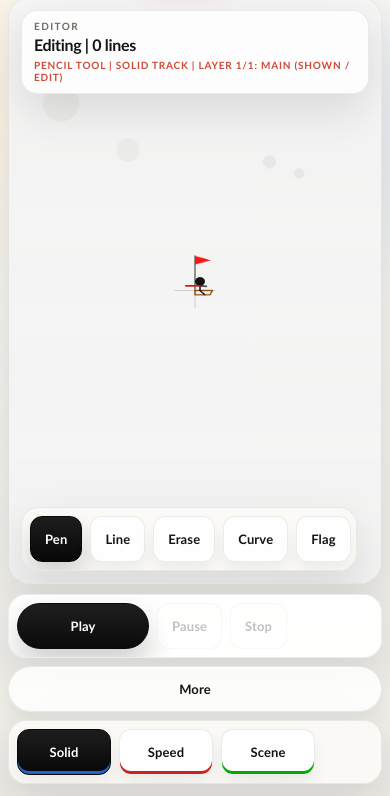
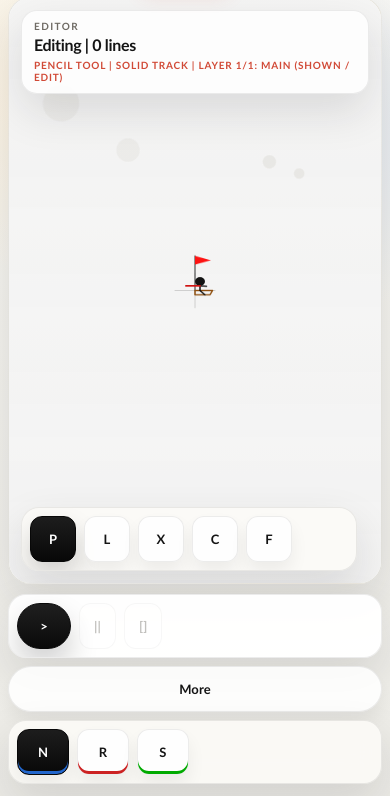
Before and after one commit to jdotfite/rider-reloaded, a website built with Vite: page index.html in a window 390 px wide. Shown: the part 48-844 px from the top of the page. Built offline with nearby package versions, Linux system fonts and the light colour scheme.

Commit message:
Add icon mode for phone controls

```diff
--- a/index.html
+++ b/index.html
@@ -538,15 +538,23 @@
       }
       #tool-rail button {
         min-height: 46px;
+        min-width: 46px;
+        width: 46px;
+        padding: 0;
+        justify-content: center;
       }
       button.play-button {
-        min-width: 132px;
+        min-width: 54px;
       }
       button.line-type-button {
-        min-width: 94px;
+        min-width: 52px;
       }
       button.layer-label {
-        min-width: 150px;
+        min-width: 82px;
+      }
+      button.layer-state-button,
+      #mobile-more-toggle {
+        min-width: 52px;
       }
       #layer-rename-panel input {
         min-height: 46px;
--- a/src/ui/Toolbar.ts
+++ b/src/ui/Toolbar.ts
@@ -3,13 +3,14 @@ import { GameState } from '../game/GameState';
 
 export class Toolbar {
   private static readonly COMPACT_BREAKPOINT = 720;
+  private static readonly ICON_BREAKPOINT = 560;
 
   private toolRail: HTMLElement;
   private fileActions: HTMLElement;
   private transport: HTMLElement;
   private layerStrip: HTMLElement;
   private lineTypeStrip: HTMLElement;
-  private compactMode = false;
+  private labelMode: 'wide' | 'compact' | 'icon' = 'wide';
 
   onToolSelect: ((tool: string) => void) | null = null;
   onLineTypeSelect: ((type: LineType) => void) | null = null;
@@ -44,7 +45,7 @@ export class Toolbar {
   private layerMoveNextBtn!: HTMLButtonElement;
   private layerRenameBtn!: HTMLButtonElement;
   private layerNewBtn!: HTMLButtonElement;
-  private responsiveButtons: Map<HTMLButtonElement, { wide: string; compact: string }> = new Map();
+  private responsiveButtons: Map<HTMLButtonElement, { wide: string; compact: string; icon: string }> = new Map();
 
   constructor() {
     this.toolRail = this.requireElement('tool-rail');
@@ -58,23 +59,23 @@ export class Toolbar {
   }
 
   private build() {
-    this.addToolBtn('pencil', 'Pencil (1)', 'Pen');
-    this.addToolBtn('line', 'Line (2)', 'Line');
-    this.addToolBtn('eraser', 'Eraser (3)', 'Erase');
-    this.addToolBtn('curve', 'Curve (4)', 'Curve');
-    this.addToolBtn('flag', 'Flag (5)', 'Flag');
+    this.addToolBtn('pencil', 'Pencil (1)', 'Pen', 'P');
+    this.addToolBtn('line', 'Line (2)', 'Line', 'L');
+    this.addToolBtn('eraser', 'Eraser (3)', 'Erase', 'X');
+    this.addToolBtn('curve', 'Curve (4)', 'Curve', 'C');
+    this.addToolBtn('flag', 'Flag (5)', 'Flag', 'F');
 
-    this.addBtn(this.fileActions, 'Clear', () => this.onClear?.(), 'Clr');
-    this.addBtn(this.fileActions, 'Undo', () => this.onUndo?.(), 'Undo');
-    this.addBtn(this.fileActions, 'Redo', () => this.onRedo?.(), 'Redo');
-    this.addBtn(this.fileActions, 'Save', () => this.onSave?.(), 'Save');
-    this.addBtn(this.fileActions, 'Load', () => this.onLoad?.(), 'Load');
+    this.addBtn(this.fileActions, 'Clear', () => this.onClear?.(), 'Clr', 'C');
+    this.addBtn(this.fileActions, 'Undo', () => this.onUndo?.(), 'Undo', 'U');
+    this.addBtn(this.fileActions, 'Redo', () => this.onRedo?.(), 'Redo', 'R');
+    this.addBtn(this.fileActions, 'Save', () => this.onSave?.(), 'Save', 'S');
+    this.addBtn(this.fileActions, 'Load', () => this.onLoad?.(), 'Load', 'L');
 
-    this.playBtn = this.addBtn(this.transport, 'Play', () => this.onPlay?.(), 'Play');
+    this.playBtn = this.addBtn(this.transport, 'Play', () => this.onPlay?.(), 'Play', '>');
     this.playBtn.classList.add('play-button');
-    this.pauseBtn = this.addBtn(this.transport, 'Pause', () => this.onPause?.(), 'Pause');
+    this.pauseBtn = this.addBtn(this.transport, 'Pause', () => this.onPause?.(), 'Pause', '||');
     this.pauseBtn.classList.add('subtle');
-    this.stopBtn = this.addBtn(this.transport, 'Stop', () => this.onStop?.(), 'Stop');
+    this.stopBtn = this.addBtn(this.transport, 'Stop', () => this.onStop?.(), 'Stop', '[]');
     this.stopBtn.classList.add('subtle');
 
     this.layerPrevBtn = this.addBtn(this.layerStrip, '<', () => this.onLayerPrev?.());
@@ -82,9 +83,9 @@ export class Toolbar {
     this.layerLabelBtn = this.addBtn(this.layerStrip, 'Main', () => {});
     this.layerLabelBtn.classList.add('subtle', 'layer-label');
     this.layerLabelBtn.disabled = true;
-    this.layerVisibilityBtn = this.addBtn(this.layerStrip, 'Shown', () => this.onLayerToggleVisibility?.(), 'Show');
+    this.layerVisibilityBtn = this.addBtn(this.layerStrip, 'Shown', () => this.onLayerToggleVisibility?.(), 'Show', 'V');
     this.layerVisibilityBtn.classList.add('layer-state-button');
-    this.layerEditBtn = this.addBtn(this.layerStrip, 'Edit', () => this.onLayerToggleEditability?.(), 'Edit');
+    this.layerEditBtn = this.addBtn(this.layerStrip, 'Edit', () => this.onLayerToggleEditability?.(), 'Edit', 'E');
     this.layerEditBtn.classList.add('layer-state-button');
     this.layerNextBtn = this.addBtn(this.layerStrip, '>', () => this.onLayerNext?.());
     this.layerNextBtn.classList.add('layer-button');
@@ -92,22 +93,22 @@ export class Toolbar {
     this.layerMovePrevBtn.classList.add('layer-button');
     this.layerMoveNextBtn = this.addBtn(this.layerStrip, '>>', () => this.onLayerMoveNext?.());
     this.layerMoveNextBtn.classList.add('layer-button');
-    this.layerRenameBtn = this.addBtn(this.layerStrip, 'Rename', () => this.onLayerRename?.(), 'Ren');
+    this.layerRenameBtn = this.addBtn(this.layerStrip, 'Rename', () => this.onLayerRename?.(), 'Ren', 'N');
     this.layerRenameBtn.classList.add('layer-state-button');
-    this.layerNewBtn = this.addBtn(this.layerStrip, '+ Layer', () => this.onLayerNew?.(), '+');
+    this.layerNewBtn = this.addBtn(this.layerStrip, '+ Layer', () => this.onLayerNew?.(), '+', '+');
 
-    this.addLineTypeBtn(LineType.SOLID, 'Solid (Q)', 'Solid');
-    this.addLineTypeBtn(LineType.ACC, 'Speed (W)', 'Speed');
-    this.addLineTypeBtn(LineType.SCENERY, 'Scenery (E)', 'Scene');
+    this.addLineTypeBtn(LineType.SOLID, 'Solid (Q)', 'Solid', 'N');
+    this.addLineTypeBtn(LineType.ACC, 'Speed (W)', 'Speed', 'R');
+    this.addLineTypeBtn(LineType.SCENERY, 'Scenery (E)', 'Scene', 'S');
   }
 
-  private addToolBtn(name: string, label: string, compactLabel?: string) {
-    const btn = this.addBtn(this.toolRail, label, () => this.onToolSelect?.(name), compactLabel);
+  private addToolBtn(name: string, label: string, compactLabel?: string, iconLabel?: string) {
+    const btn = this.addBtn(this.toolRail, label, () => this.onToolSelect?.(name), compactLabel, iconLabel);
     this.toolButtons.set(name, btn);
   }
 
-  private addLineTypeBtn(type: LineType, label: string, compactLabel?: string) {
-    const btn = this.addBtn(this.lineTypeStrip, label, () => this.onLineTypeSelect?.(type), compactLabel);
+  private addLineTypeBtn(type: LineType, label: string, compactLabel?: string, iconLabel?: string) {
+    const btn = this.addBtn(this.lineTypeStrip, label, () => this.onLineTypeSelect?.(type), compactLabel, iconLabel);
     btn.classList.add('line-type-button');
     btn.dataset.color = type;
     this.lineTypeButtons.set(type, btn);
@@ -118,9 +119,10 @@ export class Toolbar {
     label: string,
     onClick: () => void,
     compactLabel: string = label,
+    iconLabel: string = compactLabel,
   ): HTMLButtonElement {
     const btn = document.createElement('button');
-    this.setResponsiveLabel(btn, label, compactLabel);
+    this.setResponsiveLabel(btn, label, compactLabel, iconLabel);
     btn.addEventListener('click', onClick);
     container.appendChild(btn);
     return btn;
@@ -147,7 +149,7 @@ export class Toolbar {
   }
 
   setPlaybackState(state: GameState) {
-    this.setResponsiveLabel(this.playBtn, state === GameState.PAUSED ? 'Resume' : 'Play', 'Play');
+    this.setResponsiveLabel(this.playBtn, state === GameState.PAUSED ? 'Resume' : 'Play', 'Play', '>');
     this.playBtn.disabled = state === GameState.PLAYING;
     this.pauseBtn.disabled = state !== GameState.PLAYING;
     this.stopBtn.disabled = state === GameState.EDITING;
@@ -155,27 +157,51 @@ export class Toolbar {
   }
 
   setLayerState(name: string, index: number, count: number, visible: boolean, editable: boolean) {
-    this.layerLabelBtn.textContent = this.compactMode ? `${index}/${count} ${name}` : `${index}/${count} ${name}`;
+    this.layerLabelBtn.textContent = this.labelMode === 'icon' ? `${index}/${count}` : `${index}/${count} ${name}`;
+    this.layerLabelBtn.title = name;
     const multipleLayers = count > 1;
     this.layerPrevBtn.disabled = !multipleLayers;
     this.layerNextBtn.disabled = !multipleLayers;
     this.layerMovePrevBtn.disabled = !multipleLayers || index <= 1;
     this.layerMoveNextBtn.disabled = !multipleLayers || index >= count;
-    this.setResponsiveLabel(this.layerVisibilityBtn, visible ? 'Shown' : 'Hidden', visible ? 'Show' : 'Hide');
+    this.setResponsiveLabel(
+      this.layerVisibilityBtn,
+      visible ? 'Shown' : 'Hidden',
+      visible ? 'Show' : 'Hide',
+      visible ? 'V' : 'H',
+    );
     this.layerVisibilityBtn.classList.toggle('active', !visible);
-    this.setResponsiveLabel(this.layerEditBtn, editable ? 'Edit' : 'Locked', editable ? 'Edit' : 'Lock');
+    this.setResponsiveLabel(
+      this.layerEditBtn,
+      editable ? 'Edit' : 'Locked',
+      editable ? 'Edit' : 'Lock',
+      editable ? 'E' : 'L',
+    );
     this.layerEditBtn.classList.toggle('active', !editable);
   }
 
-  private setResponsiveLabel(button: HTMLButtonElement, wide: string, compact: string) {
-    this.responsiveButtons.set(button, { wide, compact });
-    button.textContent = this.compactMode ? compact : wide;
+  private setResponsiveLabel(button: HTMLButtonElement, wide: string, compact: string, icon: string = compact) {
+    this.responsiveButtons.set(button, { wide, compact, icon });
+    button.textContent =
+      this.labelMode === 'icon' ? icon : this.labelMode === 'compact' ? compact : wide;
   }
 
   private applyResponsiveLabels = () => {
-    this.compactMode = window.innerWidth <= Toolbar.COMPACT_BREAKPOINT;
+    if (window.innerWidth <= Toolbar.ICON_BREAKPOINT) {
+      this.labelMode = 'icon';
+    } else if (window.innerWidth <= Toolbar.COMPACT_BREAKPOINT) {
+      this.labelMode = 'compact';
+    } else {
+      this.labelMode = 'wide';
+    }
+
     for (const [button, labels] of this.responsiveButtons) {
-      button.textContent = this.compactMode ? labels.compact : labels.wide;
+      button.textContent =
+        this.labelMode === 'icon'
+          ? labels.icon
+          : this.labelMode === 'compact'
+            ? labels.compact
+            : labels.wide;
     }
   };
 }
```
